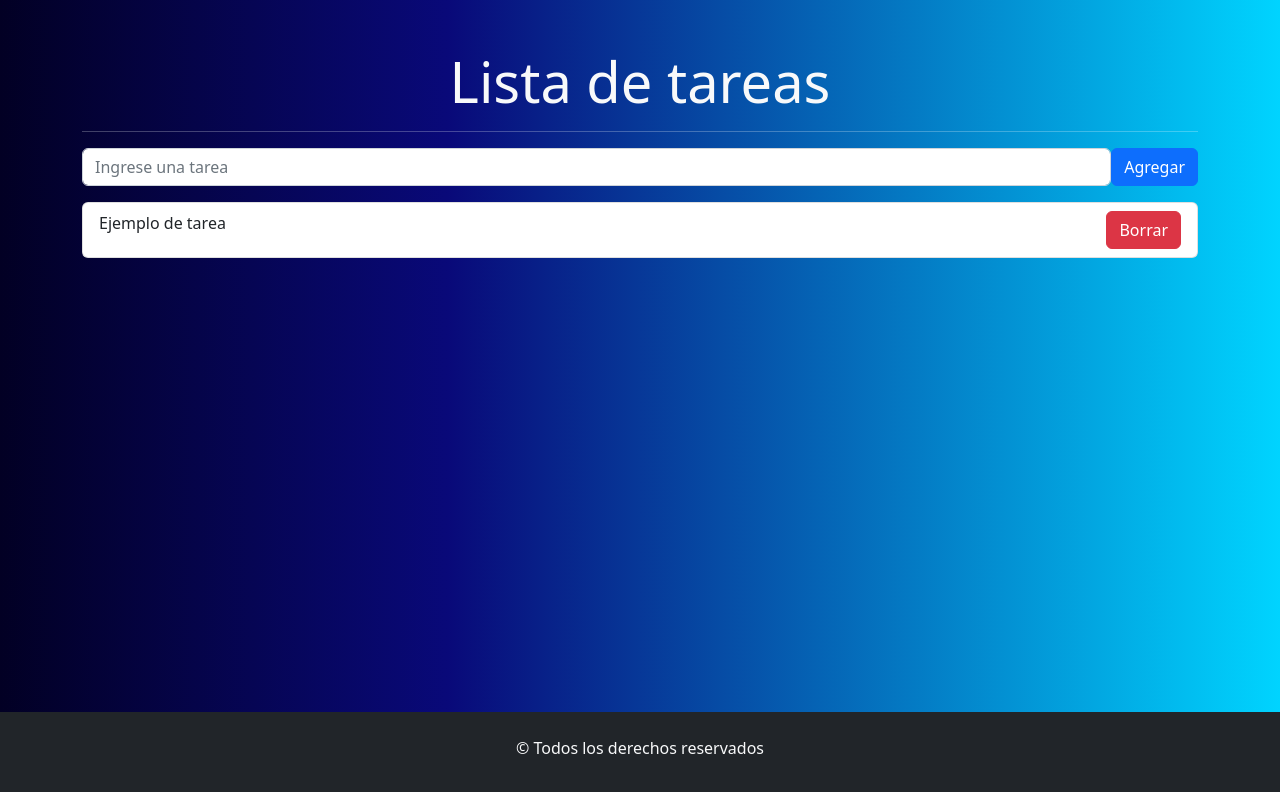
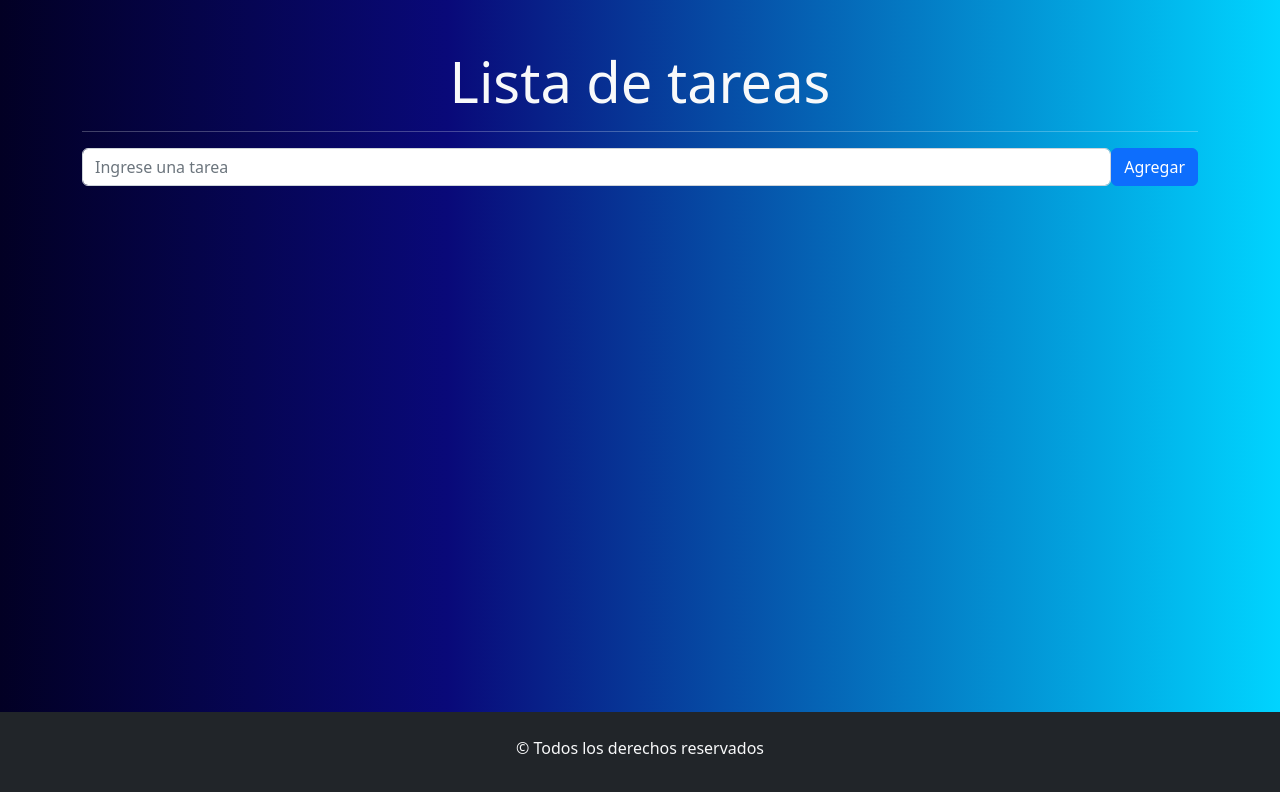
Before and after one commit to antich98/reactEj4, a React (Vite) app: page / in a window 1280 px wide. Shown: the top 792 px of the page. Built offline with nearby package versions, Linux system fonts and the light colour scheme.

Commit message:
Hice el read de las tareas

```diff
--- a/index.html
+++ b/index.html
@@ -1,10 +1,13 @@
 <!DOCTYPE html>
-<html lang="en">
+<html lang="es">
   <head>
     <meta charset="UTF-8" />
     <link rel="icon" type="image/svg+xml" href="/vite.svg" />
     <meta name="viewport" content="width=device-width, initial-scale=1.0" />
-    <title>Vite + React</title>
+    <meta name="description" content="Primer ejercicio con React">
+    <meta name="keywords" content="React, primer ejercicio, RollingCode">
+    <meta name="author" content="Santiago Antich Llarrull">
+    <title>Ejercicio 4 con React</title>
   </head>
   <body>
     <div id="root"></div>
--- a/src/components/FormularioTarea.jsx
+++ b/src/components/FormularioTarea.jsx
@@ -24,7 +24,7 @@ const FormularioTarea = () => {
                 <Button variant="primary" type="submit">Agregar</Button>
             </Form.Group>
         </Form>
-        <ListaTareas />
+        <ListaTareas tareas={tareas}/>
         </>
     );
 };
--- a/src/components/ItemTarea.jsx
+++ b/src/components/ItemTarea.jsx
@@ -1,10 +1,10 @@
 import React from 'react';
 import { ListGroup, Button } from 'react-bootstrap';
 
-const ItemTarea = () => {
+const ItemTarea = ({tarea}) => {
     return (
         <ListGroup.Item className='d-flex justify-content-between'>
-            Ejemplo de tarea
+            {tarea}
             <Button variant="danger">Borrar</Button>
         </ListGroup.Item>
     );
--- a/src/components/ListaTareas.jsx
+++ b/src/components/ListaTareas.jsx
@@ -2,10 +2,12 @@ import React from 'react';
 import { ListGroup } from 'react-bootstrap';
 import ItemTarea from './ItemTarea';
 
-const ListaTareas = () => {
+const ListaTareas = ({tareas}) => {
     return (
       <ListGroup>
-        <ItemTarea/>
+        {
+          tareas.map((tarea, indiceTarea)=> <ItemTarea tarea={tarea} key={indiceTarea}></ItemTarea>)
+        }
       </ListGroup>
     );
 };
```
